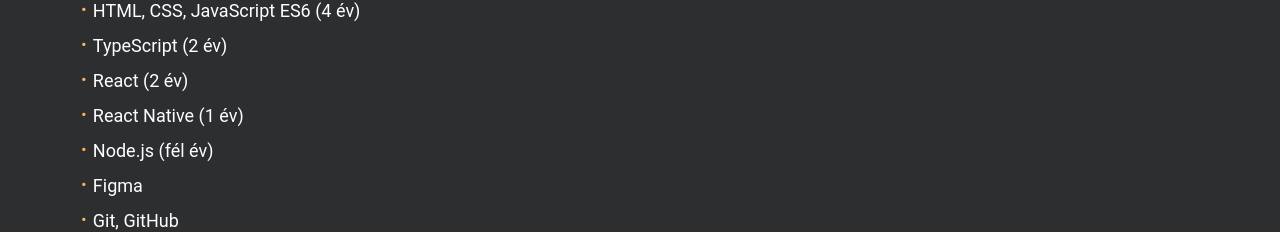
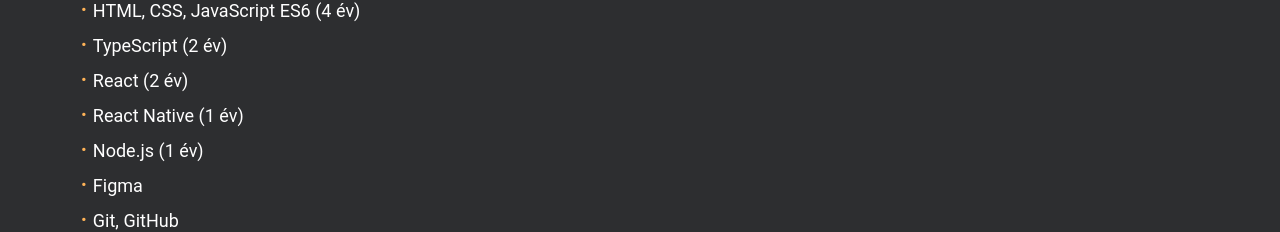
Before and after one commit to Hamill48/react-portfolio, a React (Create React App) app: page / in a window 1280 px wide. Shown: the part 1109-1341 px from the top of the page. Built offline with nearby package versions, Linux system fonts and the light colour scheme.

Commit message:
Changing exp

```diff
--- a/src/components/AboutMe/AboutMe.component.tsx
+++ b/src/components/AboutMe/AboutMe.component.tsx
@@ -120,7 +120,7 @@
           </p>
           <p className='list-p'>
             <span className='dot'>· </span>Node.js{' '}
-            {isEnglish ? '(6 months)' : '(fél év)'}
+            {isEnglish ? '(1 year)' : '(1 év)'}
           </p>
           <p className='list-p'>
             <span className='dot'>· </span>Figma
```
